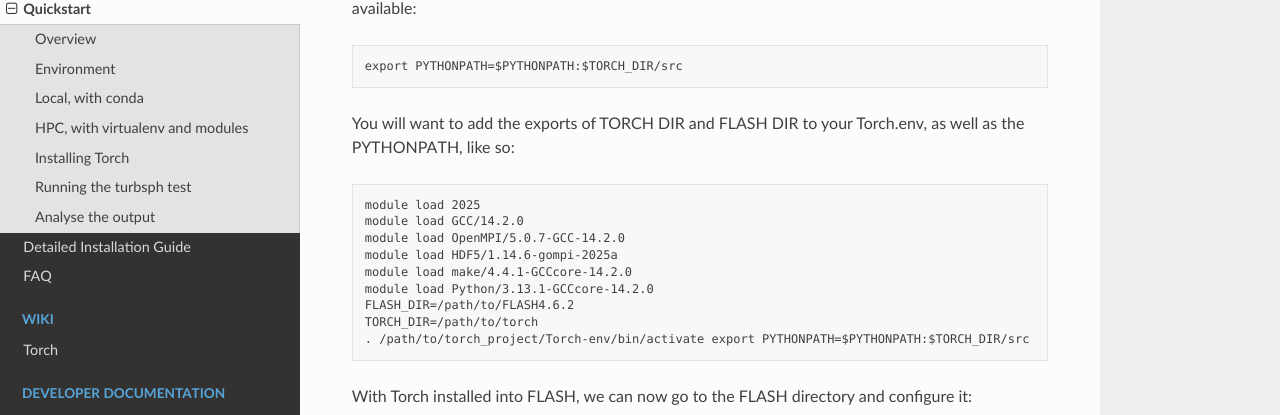
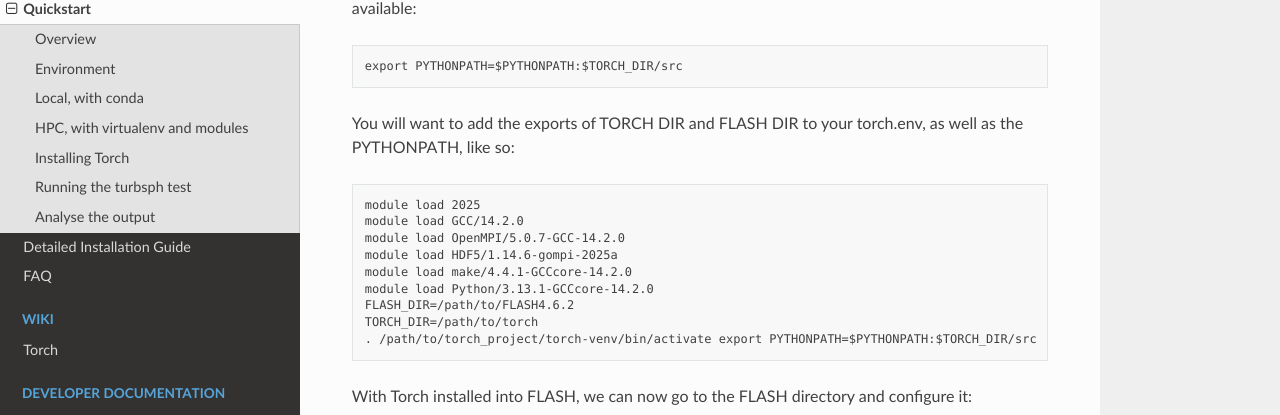
Before and after one commit to torch-sf/torch, a Sphinx documentation site: the page built from docs/rtd/source/manual/Quickstart.md, in a window 1280 px wide and 900 px high, scrolled down 5687 px. Shown: the part 144-559 px from the top of the window. Built offline with Sphinx 7.4.7 and the Read the Docs theme 3.1.0, drawn with Linux system fonts in a browser that asks for light colours; some of the changed text lies outside the part shown.

Commit message:
Changed python venv environment name.

````diff
--- a/docs/rtd/source/manual/Quickstart.md
+++ b/docs/rtd/source/manual/Quickstart.md
@@ -181,19 +181,19 @@ Next, we can make a Python virtual environment. This is a directory, which can
 go into your project directory or wherever you want it.
 
 ```
-python3 -m venv /path/to/torch_project/Torch-env
+python3 -m venv /path/to/torch_project/torch-venv
 ```
 
 We can then activate the environment, and install the Python dependencies:
 
 ```
-. /path/to/torch_project/Torch-env/bin/activate
+. /path/to/torch_project/torch-venv/bin/activate
 pip3 install -U pip wheel scipy astropy jupyter pandas seaborn matplotlib yt
 ```
 
 At this point, it’s probably convenient to create a file you can load that will
 activate the modules and the virtual environment whenever you want to work with
-Torch. To do that, create a file named Torch.env in your project directory
+Torch. To do that, create a file named torch.env in your project directory
 containing the module load commands and the activation of the environment, like
 so:
 
@@ -204,11 +204,11 @@ module load OpenMPI/5.0.7-GCC-14.2.0
 module load HDF5/1.14.6-gompi-2025a
 module load make/4.4.1-GCCcore-14.2.0
 module load Python/3.13.1-GCCcore-14.2.0
-. /path/to/torch_project/Torch-env/bin/activate
+. /path/to/torch_project/torch-venv/bin/activate
 ```
 
 with appropriate modifications for your site. Now you can activate everything in
-one command using `. Torch.env` in your project directory (note the period and
+one command using `. torch.env` in your project directory (note the period and
 the space at the beginning, they’re required).
 
 With the environment set up and activated, we can install AMUSE and most of the
@@ -291,7 +291,7 @@ Python parts of Torch available:
 export PYTHONPATH=$PYTHONPATH:$TORCH_DIR/src
 ```
 
-You will want to add the exports of TORCH DIR and FLASH DIR to your Torch.env,
+You will want to add the exports of TORCH DIR and FLASH DIR to your torch.env,
 as well as the PYTHONPATH, like so:
 
 ```
@@ -303,7 +303,7 @@ module load make/4.4.1-GCCcore-14.2.0
 module load Python/3.13.1-GCCcore-14.2.0
 FLASH_DIR=/path/to/FLASH4.6.2
 TORCH_DIR=/path/to/torch
-. /path/to/torch_project/Torch-env/bin/activate export PYTHONPATH=$PYTHONPATH:$TORCH_DIR/src
+. /path/to/torch_project/torch-venv/bin/activate export PYTHONPATH=$PYTHONPATH:$TORCH_DIR/src
 ```
 
 With Torch installed into FLASH, we can now go to the FLASH directory and
````
